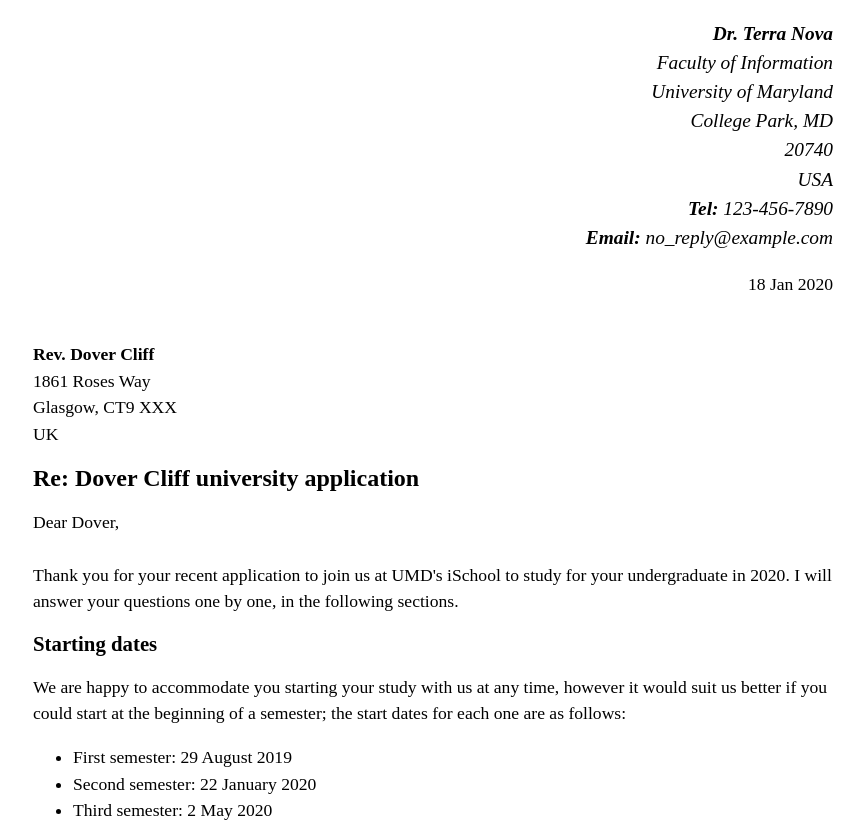
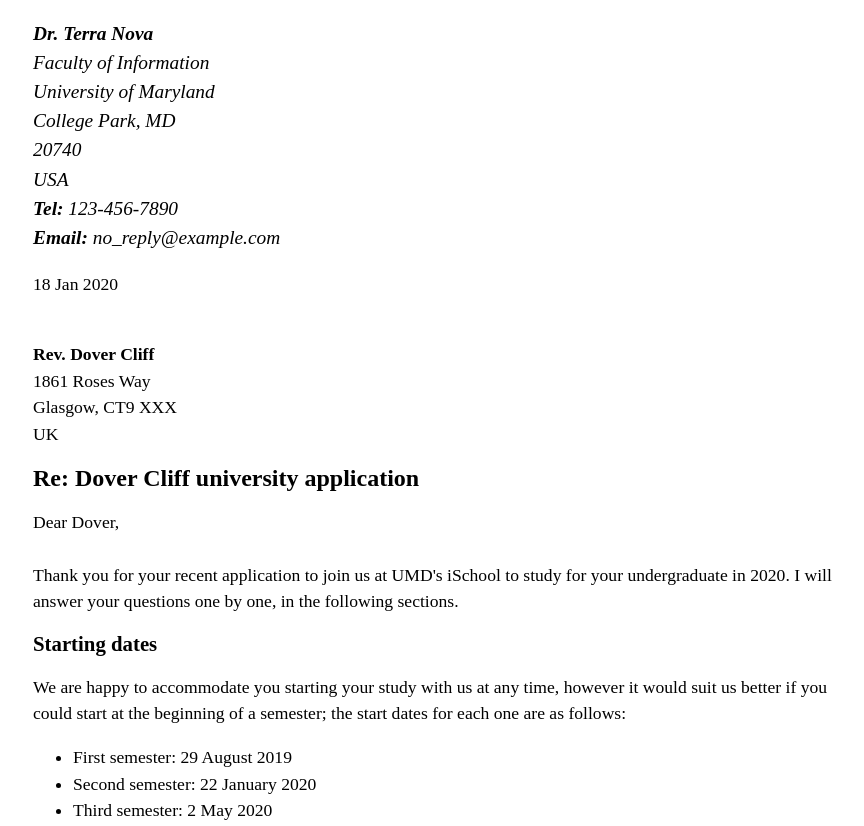
Before and after one commit to jonathanchen985/jonathanchen985.github.io, a plain HTML site: page Lab 2/index.html in a window 1280 px wide. Shown: the top 826 px of the page, without its empty margins (207-1071 px from the left). Drawn offline with Linux system fonts and the light colour scheme.

Commit message:
Update index.html

```diff
--- a/Lab 2/index.html
+++ b/Lab 2/index.html
@@ -6,8 +6,8 @@
 </head>
 <body>
 
-<address >
-    <p align=right>
+<address>
+    <p>
         <strong>Dr. Terra Nova</strong><br />
         Faculty of Information<br />
         University of Maryland<br />
@@ -18,7 +18,7 @@
         <b>Email:</b> no_reply@example.com
     </p>
 </address>
-<p align=right>
+<p>
 <time class="sender-column", datetime="2020-01-18">18 Jan 2020</time><br /><br />
 </p>
 <p><strong>Rev. Dover Cliff</strong><br />
```
